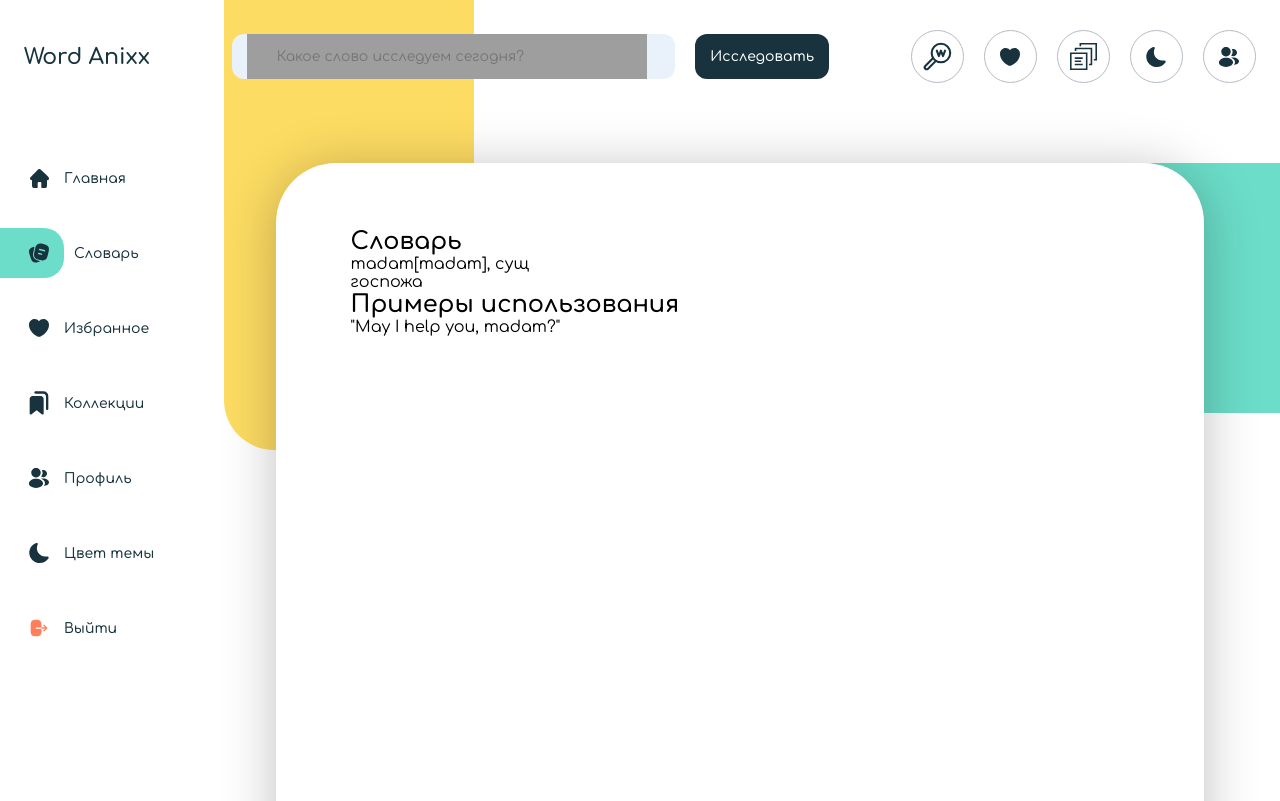
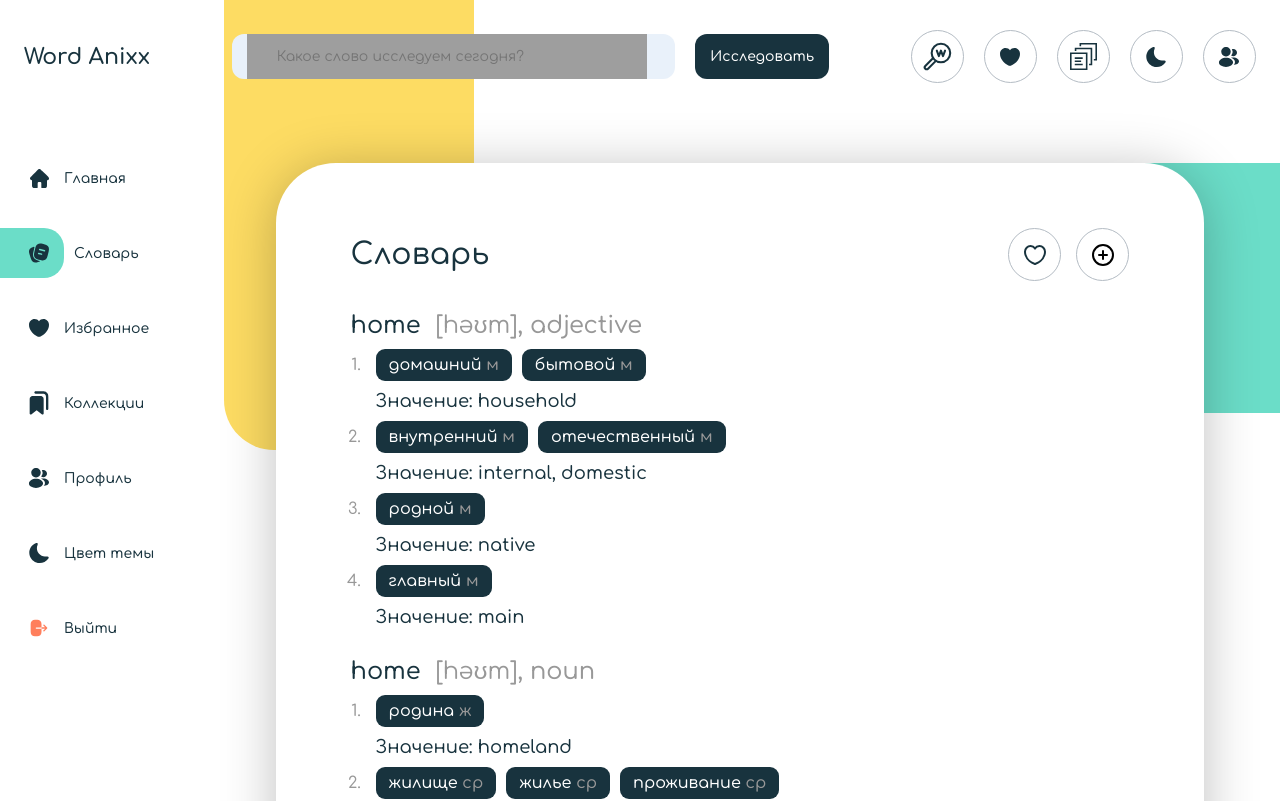
Before and after one commit to LeegraGH/YouResearch, a React (Create React App) app: page /dictionary in a window 1280 px wide. Shown: the top 801 px of the page. Built offline with nearby package versions, Linux system fonts and the light colour scheme; grey boxes are pictures that could not be loaded.

Commit message:
Add transformDictionaryEntry for the transform response data

```diff
--- a/src/components/wordTranslate/WordTranslate.jsx
+++ b/src/components/wordTranslate/WordTranslate.jsx
@@ -1,29 +1,81 @@
-import { useState } from "react";
+import { useSelector } from "react-redux/es/hooks/useSelector";
 
+import empty_heart from "../../resources/icons/empty_heart.svg";
+import plus from "../../resources/icons/plus-circle.svg";
 import "./wordTranslate.scss";
 
 const WordTranslate = () => {
 
+    const wordData = useSelector(state => state.word);
+
     return (
         <div className="translate__block">
-            <div className="dictionary-word">
+            <div className="translate__title_section">
                 <h2>Словарь</h2>
-                <div className="translate-word">
-                    madam
-                    <span>[madam], сущ</span>
+                <div className="tabs">
+                    <div className="tab"><img src={empty_heart} alt="favourite" /></div>
+                    <div className="tab"><img src={plus} alt="adding" /></div>
                 </div>
-                <ul className="translate-word_list">
-                    <li>госпожа</li>
-                </ul>
             </div>
-            <div className="examples-word">
-                <h2>Примеры использования</h2>
-                <ul className="examples-word_list">
-                    <li>"May I help you, madam?"</li>
-                </ul>
+            <div className="translate__main_section">
+                <div className="translate-word__block">
+                    <div className="text">
+                        <h3>home</h3>
+                        <div className="transcription">[həʊm]<span>, adjective</span></div>
+                    </div>
+                    <ol className="translate-word__list">
+                        <li>
+                            <div className="translate-variant">домашний <span>м</span></div>
+                            <div className="translate-variant">бытовой <span>м</span></div>
+                            <div className="translate-mean">Значение: household</div>
+                        </li>
+
+                        <li>
+                            <div className="translate-variant">внутренний <span>м</span></div>
+                            <div className="translate-variant">отечественный <span>м</span></div>
+                            <div className="translate-mean">Значение: internal, domestic</div>
+                        </li>
+
+                        <li>
+                            <div className="translate-variant">родной <span>м</span></div>
+                            <div className="translate-mean">Значение: native</div>
+                        </li>
+
+                        <li>
+                            <div className="translate-variant">главный <span>м</span></div>
+                            <div className="translate-mean">Значение: main</div>
+                        </li>
+                    </ol>
+                </div>
+
+                <div className="translate-word__block">
+                    <div className="text">
+                        <h3>home</h3>
+                        <div className="transcription">[həʊm]<span>, noun</span></div>
+                    </div>
+                    <ol className="translate-word__list">
+                        <li>
+                            <div className="translate-variant">родина <span>ж</span></div>
+                            <div className="translate-mean">Значение: homeland</div>
+                        </li>
+
+                        <li>
+                            <div className="translate-variant">жилище <span>ср</span></div>
+                            <div className="translate-variant">жилье <span>ср</span></div>
+                            <div className="translate-variant">проживание <span>ср</span></div>
+                            <div className="translate-mean">Значение: house, housing, residence</div>
+                        </li>
+                    </ol>
+                </div>
             </div>
         </div>
     )
 }
 
+const WordTranslateBlock = () => {
+    return (
+        <div></div>
+    )
+}
+
 export default WordTranslate;
--- a/src/components/wordTranslate/wordTranslate.scss
+++ b/src/components/wordTranslate/wordTranslate.scss
@@ -1,16 +1,132 @@
-.translate__block {
-    width: 90%;
-    min-height: 800px;
-    // margin: 50px auto;
-    margin: 0px auto;
-    padding: 65px 75px;
+@import "../../styles/variables.scss";
 
-    display: flex;
-    flex-direction: column;
-    justify-content: flex-start;
+.translate {
+
+    &__block {
+        width: 90%;
+        // min-height: 800px;
+        // margin: 50px auto;
+        margin: 0px auto;
+        padding: 65px 75px;
+
+        border-radius: 60px;
+        background: #FFF;
+        box-shadow: 0px 6px 53px 0px rgba(0, 0, 0, 0.25);
+    }
+
+    &__title_section {
+        display: flex;
+        flex-direction: row;
+        justify-content: space-between;
+        align-items: center;
+
+        h2 {
+            color: #18333E;
+            font-size: 30px;
+            font-weight: 500;
+            line-height: normal;
+        }
+
+        .tabs {
+            display: flex;
+            flex-direction: row;
+            align-items: center;
+            gap: 15px;
+
+            .tab {
+                width: 53px;
+                height: 53px;
+                border: 1px solid $main-border-color;
+                border-radius: 27px;
+
+                display: flex;
+                justify-content: center;
+                align-items: center;
+
+                cursor: pointer;
+            }
+        }
+    }
+
+    &__main_section {
+        margin-top: 30px;
+        display: flex;
+        flex-direction: column;
+        justify-content: space-between;
+        gap: 20px;
+
+        .translate-word__block {
+            .text {
+                margin-bottom: 10px;
+
+                h3 {
+                    display: inline-block;
+                    color: #18333E;
+                    font-size: 24px;
+                    font-weight: 500;
+                    line-height: normal;
+                    margin-right: 15px;
+                }
+
+                .transcription {
+                    display: inline-block;
+                    color: #989898;
+                    font-size: 24px;
+                    font-weight: 400;
+                    line-height: normal;
+
+                    span {
+                        font-weight: 500;
+                    }
+                }
+            }
+
+            .translate-word__list {
+
+                li {
+                    list-style-type: decimal;
+                    padding-left: 10px;
+                    margin-left: 15px;
+                    margin-bottom: 10px;
+
+                    .translate-variant {
+                        display: inline-block;
+                        color: #FFF;
+                        font-size: 16px;
+                        font-weight: 500;
+                        line-height: normal;
+                        margin-right: 10px;
 
 
-    border-radius: 60px;
-    background: #FFF;
-    box-shadow: 0px 6px 53px 0px rgba(0, 0, 0, 0.25);
+                        padding: 7px 13px;
+
+                        border-radius: 9px;
+                        background: #18333E;
+
+                        span {
+                            color: #989898;
+                            font-size: 16px;
+                            font-weight: 500;
+                            line-height: normal;
+                        }
+                    }
+
+                    .translate-mean {
+                        color: #18333E;
+                        font-size: 18px;
+                        font-weight: 500;
+                        line-height: normal;
+                        margin-top: 10px;
+                    }
+
+                    &::marker {
+                        color: #989898;
+                        font-size: 16px;
+                        font-weight: 500;
+                        line-height: normal;
+                    }
+                }
+            }
+        }
+    }
 }
--- a/src/redux/slices/wordSlice.jsx
+++ b/src/redux/slices/wordSlice.jsx
@@ -3,7 +3,7 @@ import { createSlice, createAsyncThunk } from "@reduxjs/toolkit";
 import useDictionaryService from "../../services/DictonaryService";
 
 const initialState = {
-    data: null,
+    data: [],
     status: 'idle'
 };
 
--- a/src/services/DictonaryService.jsx
+++ b/src/services/DictonaryService.jsx
@@ -8,11 +8,23 @@ const useDictionaryService = () => {
 
     const getDictionaryEntry = async (data, lang = "en-ru") => {
         const res = await request(`${_apiBase}?key=${_apiKey}&lang=${lang}&text=${data}`);
-
-        return res.def;
+        return _transformDictonaryEntry(res.def);
+        // return res.def;
     }
 
-    // const _transformDictonaryEntry
+    const _transformDictonaryEntry = (data) => {
+        const res = data.map(entry => {
+            const translations = entry.tr.filter(tr => tr.fr >= 5).map(tr => {
+                const synonyms = tr.syn?.filter(syn => syn.fr >= 5);
+                if (synonyms !== undefined) {
+                    return { ...tr, syn: synonyms }
+                } else return { ...tr, syn: [] };
+            });
+            return translations.length > 0 ? { ...entry, tr: translations } : null;
+        }).filter(entry => entry !== null);
+        console.log(res);
+        return res;
+    }
 
     return { getDictionaryEntry };
 }
```
Also changed, not shown: package.json (line endings or trailing spaces), src/resources/icons/empty_heart.svg (added), src/resources/icons/plus-circle.svg (added).
